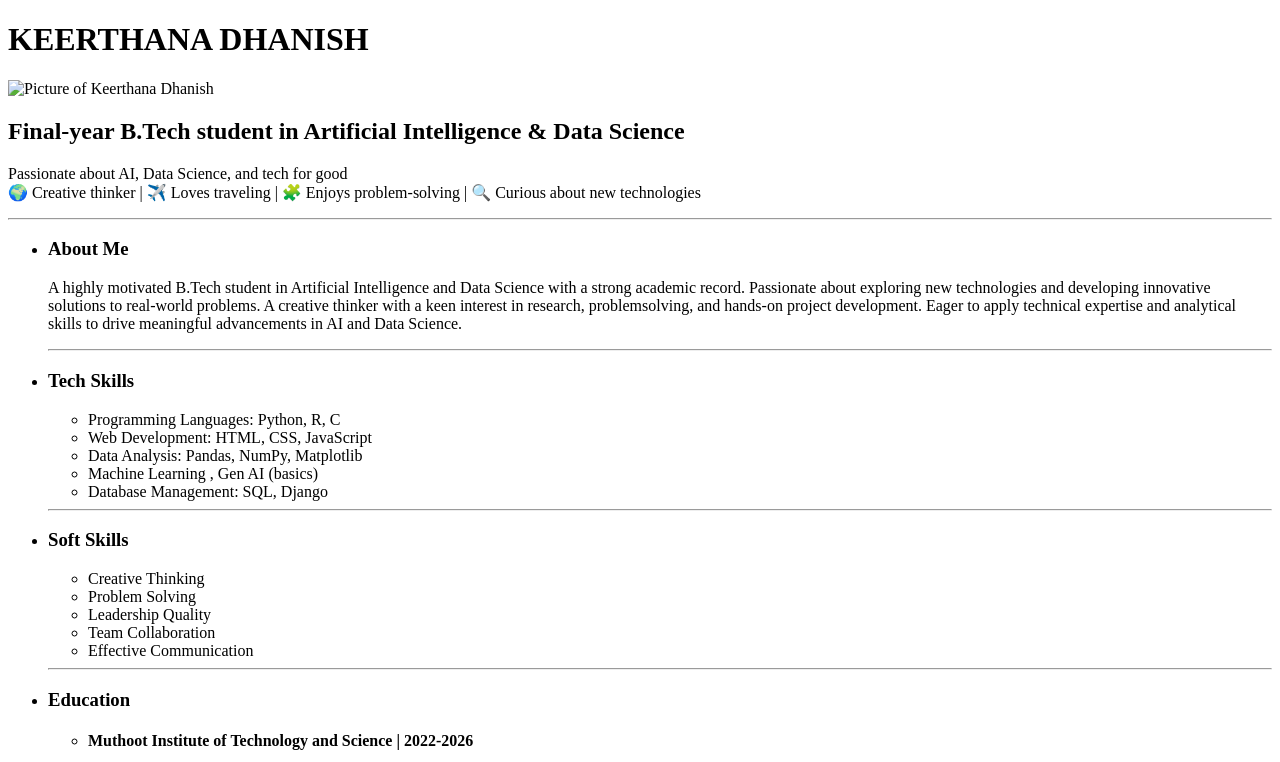
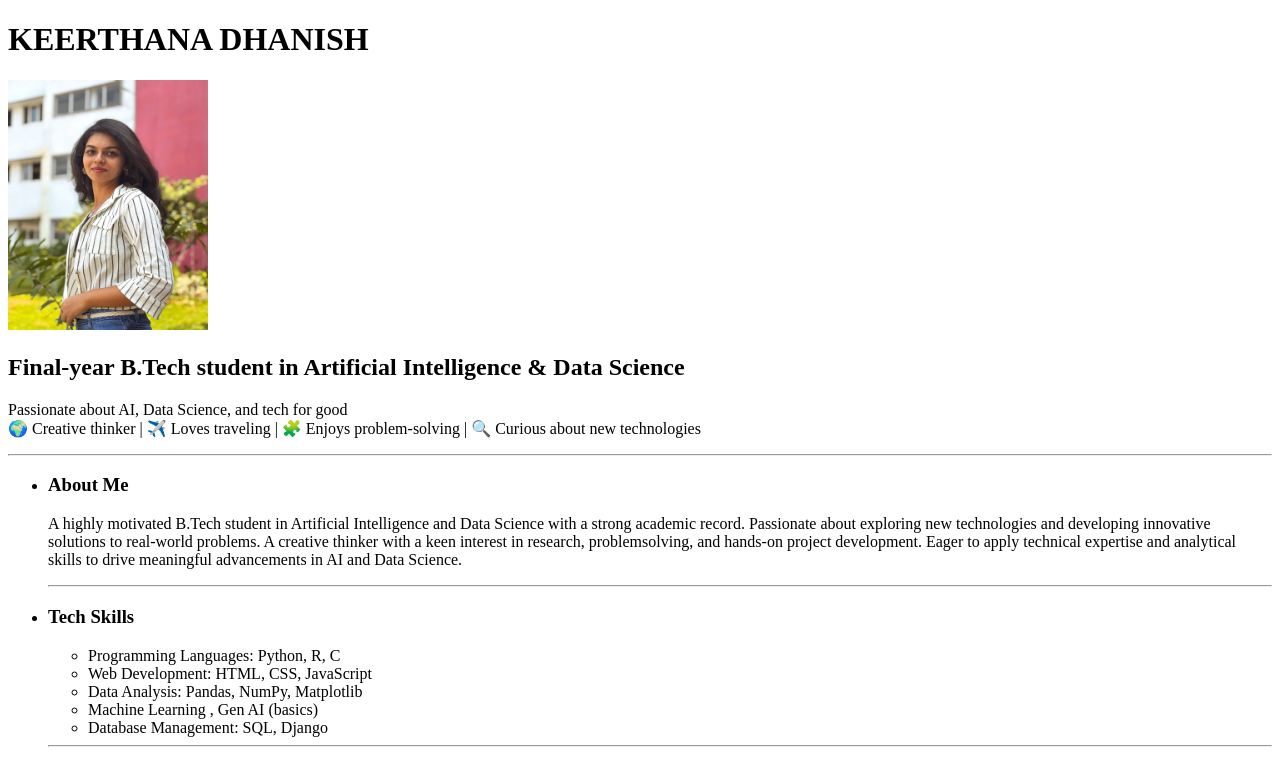
Before and after one commit to Keerthana22gh/html-portfolio, a plain HTML site: page index.html in a window 1280 px wide. Shown: the top 762 px of the page. Drawn offline with Linux system fonts and the light colour scheme.

Commit message:
Update index.html

```diff
--- a/index.html
+++ b/index.html
@@ -7,7 +7,7 @@
 </head>
 <body>
   <h1>KEERTHANA DHANISH</h1>
-  <img src="./images/Keer.jpg" alt="Picture of Keerthana Dhanish" width="200" height="250" />
+  <img src="./Keer.jpg" alt="Picture of Keerthana Dhanish" width="200" height="250" />
   <h2>Final-year B.Tech student in Artificial Intelligence & Data Science</h2>
   <p>Passionate about AI, Data Science, and tech for good<br />
 🌍 Creative thinker | ✈️ Loves traveling | 🧩 Enjoys problem-solving | 🔍 Curious about new technologies</p>
```
